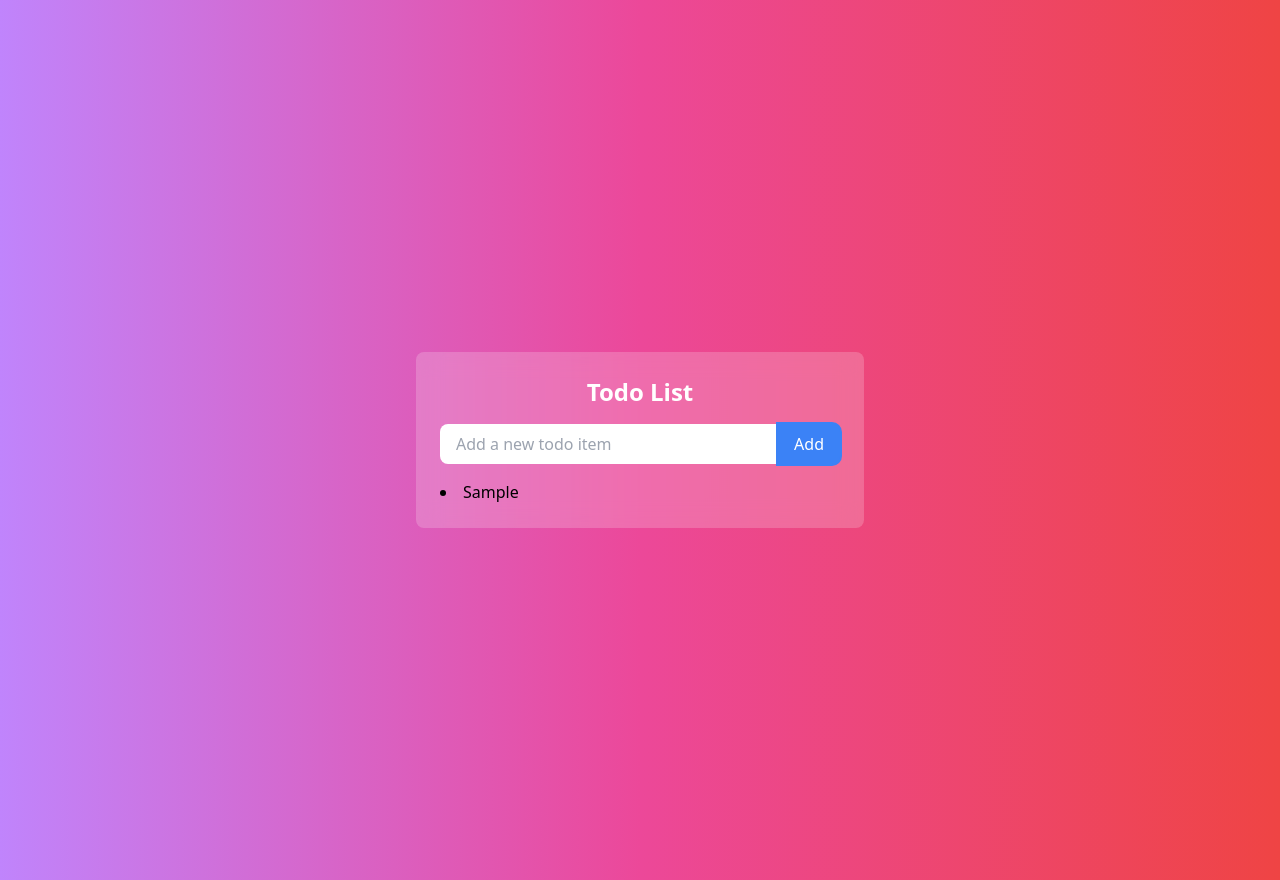
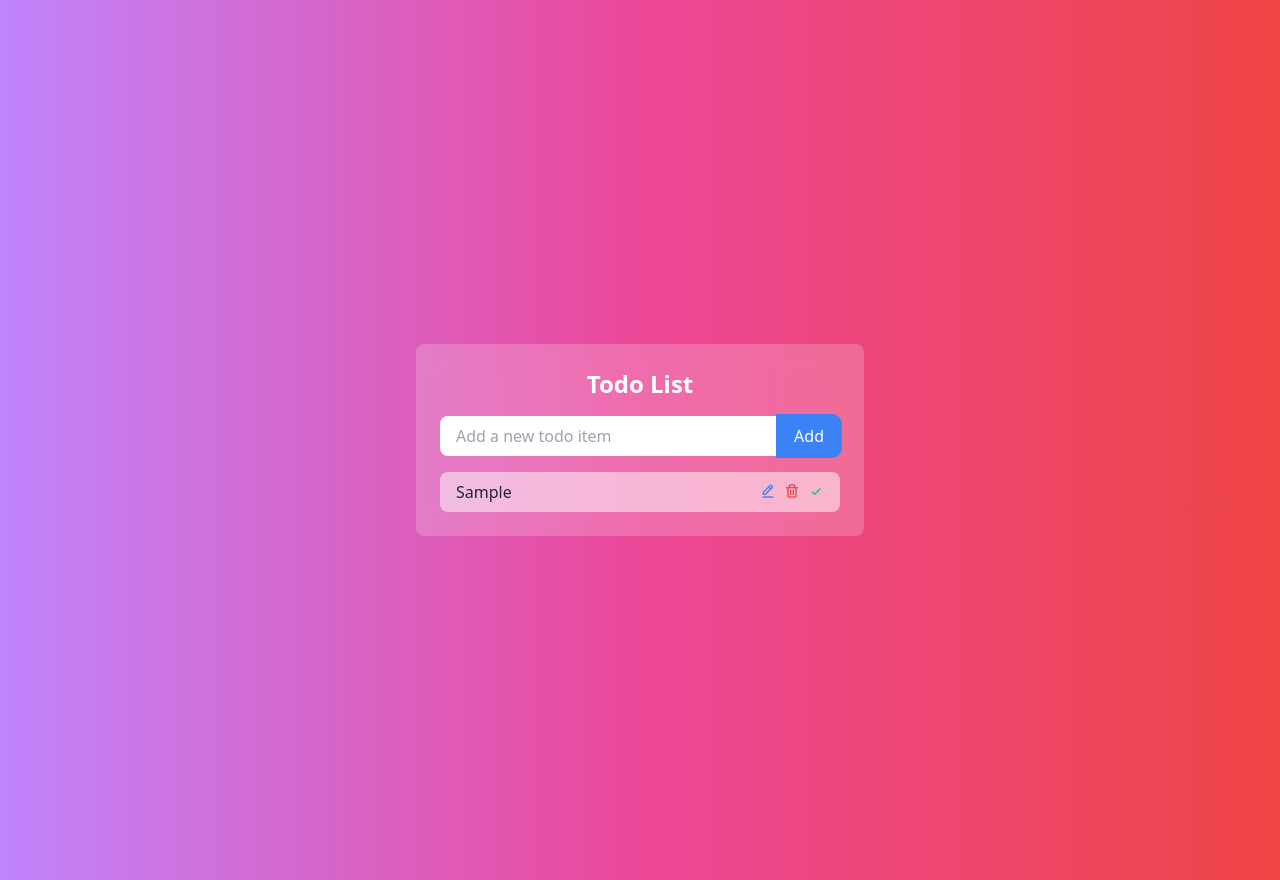
Before and after one commit to 1970Mr/first-todo-app-vue, a Vue app: page / in a window 1280 px wide. Both pictures are taken after typing "Sample" into the empty fields and a click on the button "Add". Built offline with nearby package versions, Linux system fonts and the light colour scheme.

Commit message:
Add todo item display on TodoList component

```diff
--- a/package.json
+++ b/package.json
@@ -10,6 +10,7 @@
   },
   "dependencies": {
     "autoprefixer": "^10.4.16",
+    "boxicons": "^2.1.4",
     "core-js": "^3.8.3",
     "postcss": "^8.4.31",
     "tailwindcss": "^3.3.5",
--- a/src/assets/css/output.css
+++ b/src/assets/css/output.css
@@ -570,12 +570,32 @@ video {
   flex: 1 1 0%;
 }
 
+.cursor-pointer {
+  cursor: pointer;
+}
+
 .items-center {
   align-items: center;
 }
 
 .justify-center {
   justify-content: center;
+}
+
+.justify-between {
+  justify-content: space-between;
+}
+
+.space-x-2 > :not([hidden]) ~ :not([hidden]) {
+  --tw-space-x-reverse: 0;
+  margin-right: calc(0.5rem * var(--tw-space-x-reverse));
+  margin-left: calc(0.5rem * calc(1 - var(--tw-space-x-reverse)));
+}
+
+.space-y-4 > :not([hidden]) ~ :not([hidden]) {
+  --tw-space-y-reverse: 0;
+  margin-top: calc(1rem * calc(1 - var(--tw-space-y-reverse)));
+  margin-bottom: calc(1rem * var(--tw-space-y-reverse));
 }
 
 .rounded-lg {
@@ -625,6 +645,10 @@ video {
 
 .bg-opacity-20 {
   --tw-bg-opacity: 0.2;
+}
+
+.bg-opacity-50 {
+  --tw-bg-opacity: 0.5;
 }
 
 .bg-gradient-to-r {
@@ -686,6 +710,26 @@ video {
   color: rgb(255 255 255 / var(--tw-text-opacity));
 }
 
+.text-blue-500 {
+  --tw-text-opacity: 1;
+  color: rgb(59 130 246 / var(--tw-text-opacity));
+}
+
+.text-gray-800 {
+  --tw-text-opacity: 1;
+  color: rgb(31 41 55 / var(--tw-text-opacity));
+}
+
+.text-green-500 {
+  --tw-text-opacity: 1;
+  color: rgb(34 197 94 / var(--tw-text-opacity));
+}
+
+.text-red-500 {
+  --tw-text-opacity: 1;
+  color: rgb(239 68 68 / var(--tw-text-opacity));
+}
+
 .blur {
   --tw-blur: blur(8px);
   filter: var(--tw-blur) var(--tw-brightness) var(--tw-contrast) var(--tw-grayscale) var(--tw-hue-rotate) var(--tw-invert) var(--tw-saturate) var(--tw-sepia) var(--tw-drop-shadow);
@@ -712,6 +756,21 @@ video {
   background-color: rgb(37 99 235 / var(--tw-bg-opacity));
 }
 
+.hover\:text-blue-700:hover {
+  --tw-text-opacity: 1;
+  color: rgb(29 78 216 / var(--tw-text-opacity));
+}
+
+.hover\:text-green-700:hover {
+  --tw-text-opacity: 1;
+  color: rgb(21 128 61 / var(--tw-text-opacity));
+}
+
+.hover\:text-red-700:hover {
+  --tw-text-opacity: 1;
+  color: rgb(185 28 28 / var(--tw-text-opacity));
+}
+
 .focus\:outline-none:focus {
   outline: 2px solid transparent;
   outline-offset: 2px;
--- a/src/components/AddTodo.vue
+++ b/src/components/AddTodo.vue
@@ -1,4 +1,5 @@
 <template>
+  <!-- Add todo item -->
   <div class="flex mb-4">
     <input
       @keydown.enter="addTodo"
@@ -19,7 +20,6 @@
 <script setup>
 import { ref, defineEmits } from "vue";
 import { generateUniqueID } from '/src/utils/helpers.js'
-
 const emit = defineEmits(['addTodo'])
 const newTodo = ref('')
 
--- a/src/components/TodoList.vue
+++ b/src/components/TodoList.vue
@@ -2,7 +2,27 @@
   <h1 class="text-2xl font-bold mb-4 text-center text-white">Todo List</h1>
   <AddTodo @add-todo="addTodo" />
 
-  <li v-for="(todoItem, index) in todoList" :key="index" :id="todoItem.id">{{ todoItem.text }}</li>
+  <!-- Todo list -->
+    <div class="space-y-4">
+      <!-- Single todo item -->
+      <div class="flex items-center justify-between bg-white bg-opacity-50 rounded-lg px-4 py-2" v-for="(todoItem, index) in todoList" :key="index" :id="todoItem.id">
+        <span class="flex-1 text-gray-800">{{ todoItem.text }}</span>
+        <div class="flex space-x-2">
+          <!-- Edit icon -->
+          <button class="text-blue-500 hover:text-blue-700" title="Edit">
+            <i class='bx bx-edit-alt'></i>
+          </button>
+          <!-- Delete icon -->
+          <button class="text-red-500 hover:text-red-700" title="Delete">
+            <i class='bx bx-trash'></i>
+          </button>
+          <!-- Success/Unsuccess button -->
+          <button class="text-green-500 hover:text-green-700" title="Success">
+            <i class='bx bx-check'></i>
+          </button>
+        </div>
+      </div>
+    </div>
 </template>
 
 <script setup>
--- a/src/main.js
+++ b/src/main.js
@@ -1,5 +1,6 @@
 import { createApp } from 'vue'
 import App from './App.vue'
 import './assets/css/output.css'
+import 'boxicons/css/boxicons.min.css';
 
 createApp(App).mount('#app')
```
Also changed, not shown: 1 other file (tests, documents, lock files or other folders).
